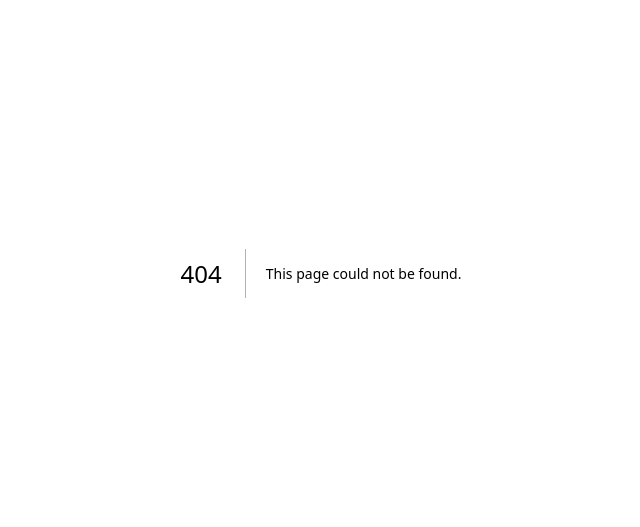
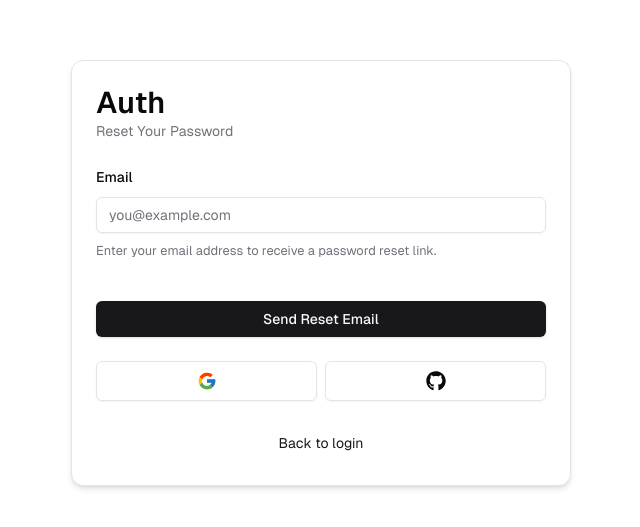
Before and after one commit to jsaugat/Auth.js-V5-Master, a Next.js app: page /auth/reset in a window 1280 px wide. Before the commit this address had no page. Shown: the part 127-654 px from the top of the page, without its empty margins (319-959 px from the left). Built offline with nearby package versions, Linux system fonts and the light colour scheme.

Commit message:
create reset page and form

```diff
--- /dev/null
+++ b/app/auth/reset/page.tsx
@@ -0,0 +1,8 @@
+import React from 'react'
+import { ResetForm } from "@/components/auth/reset-form";
+
+export default function Reset() {
+  return (
+    <ResetForm />
+  )
+}
--- /dev/null
+++ b/components/auth/reset-form.tsx
@@ -0,0 +1,96 @@
+"use client"
+
+import { Button } from "@/components/ui/button";
+import {
+  Form,
+  FormControl,
+  FormDescription,
+  FormField,
+  FormItem,
+  FormLabel,
+  FormMessage,
+} from "@/components/ui/form";
+import { Input } from "@/components/ui/input";
+import { CardWrapper } from './card-wrapper';
+
+import { zodResolver } from "@hookform/resolvers/zod";
+import { useForm } from "react-hook-form";
+import { ResetSchema } from "@/schemas";
+import * as z from "zod";
+import { FormError } from "@/components/form-error";
+import { FormSuccess } from "@/components/form-success";
+import { useState, useTransition } from "react";
+import { sendResetEmail } from "@/actions/sendResetEmail";
+
+// Types
+type ResetSchemaType = z.infer<typeof ResetSchema>;
+
+export const ResetForm = () => {
+  // error and success states are created for displaying error and success UI messages in the form
+  const [error, setError] = useState<string | undefined>("");
+  const [success, setSuccess] = useState<string | undefined>("");
+  const [isPending, startTransition] = useTransition();
+
+  //? Use zodResolver to integrate Zod schema validation with the form
+  const form = useForm<ResetSchemaType>({
+    resolver: zodResolver(ResetSchema), // Attach the schema validation
+    defaultValues: {
+      email: "",
+    },
+  });
+
+  // Update the submit handler for sending reset email
+  const onSubmit = (credentials: { email: string }) => {
+    setSuccess("");
+    setError("");
+
+    startTransition(() => {
+      // Call the function to send reset email (you need to implement this)
+      sendResetEmail(credentials.email)
+        .then((data) => {
+          setError(data?.error);
+          setSuccess(data?.success);
+        });
+    });
+
+    console.log("Email submitted:", credentials.email);
+  };
+
+  return (
+    <CardWrapper
+      headerLabel="Reset Your Password"
+      backButtonLabel="Back to login"
+      backButtonHref="/auth/login"
+      showSocial
+    >
+      <Form {...form}>
+        <form onSubmit={form.handleSubmit(onSubmit)} className="space-y-10">
+          <div className="space-y-6">
+
+            <FormField
+              control={form.control}
+              name="email"
+              render={({ field }) => (
+                <FormItem>
+                  <FormLabel>Email</FormLabel>
+                  <FormControl>
+                    <Input type="email" placeholder="you@example.com" {...field} disabled={isPending} />
+                  </FormControl>
+                  <FormDescription>
+                    Enter your email address to receive a password reset link.
+                  </FormDescription>
+                  <FormMessage />
+                </FormItem>
+              )}
+            />
+          </div>
+          <div className="space-y-4">
+            <FormError message={error} />
+            <FormSuccess message={success} />
+            <Button type="submit" className="w-full" disabled={isPending}>Send Reset Email</Button>
+          </div>
+        </form>
+      </Form>
+    </CardWrapper>
+  );
+}
```
